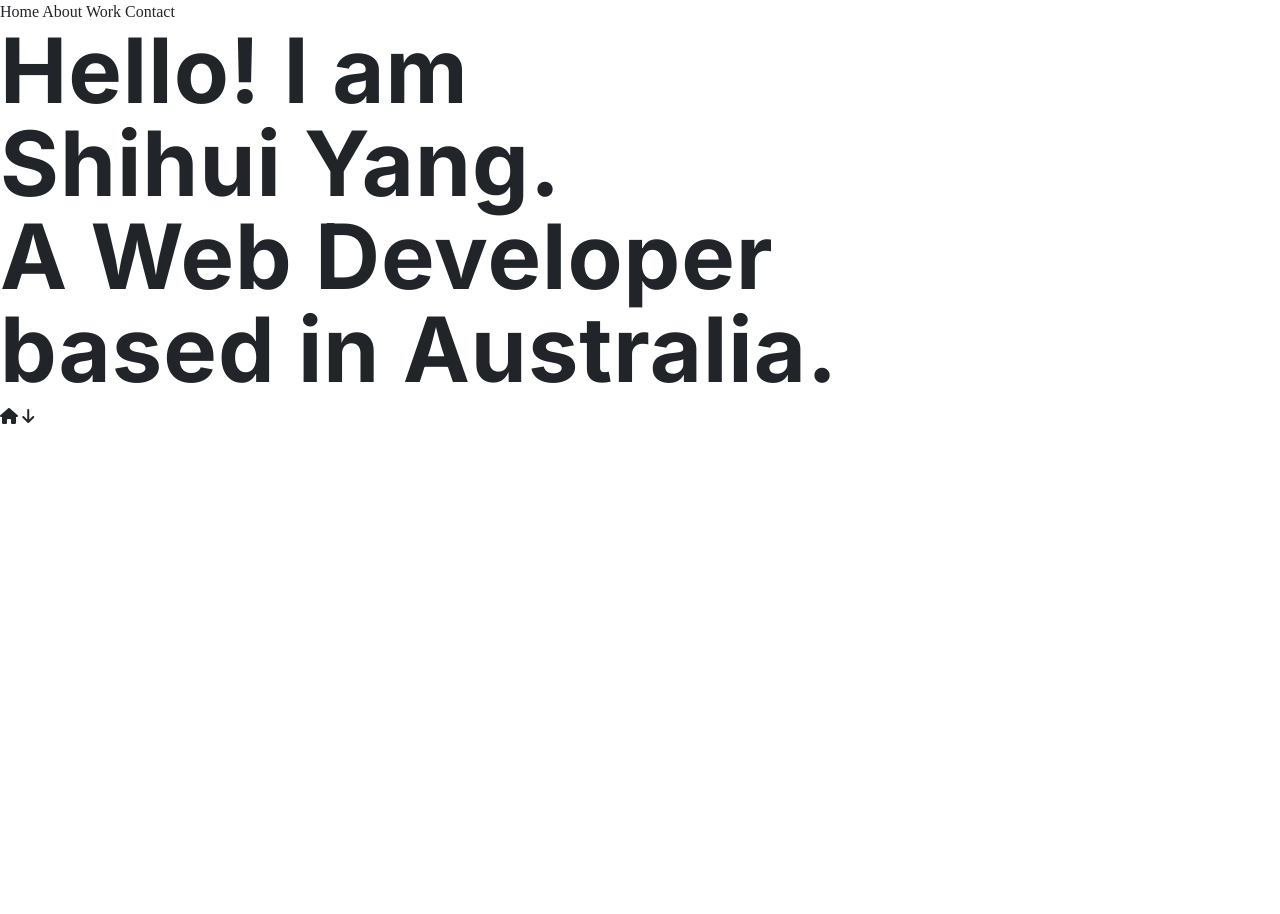
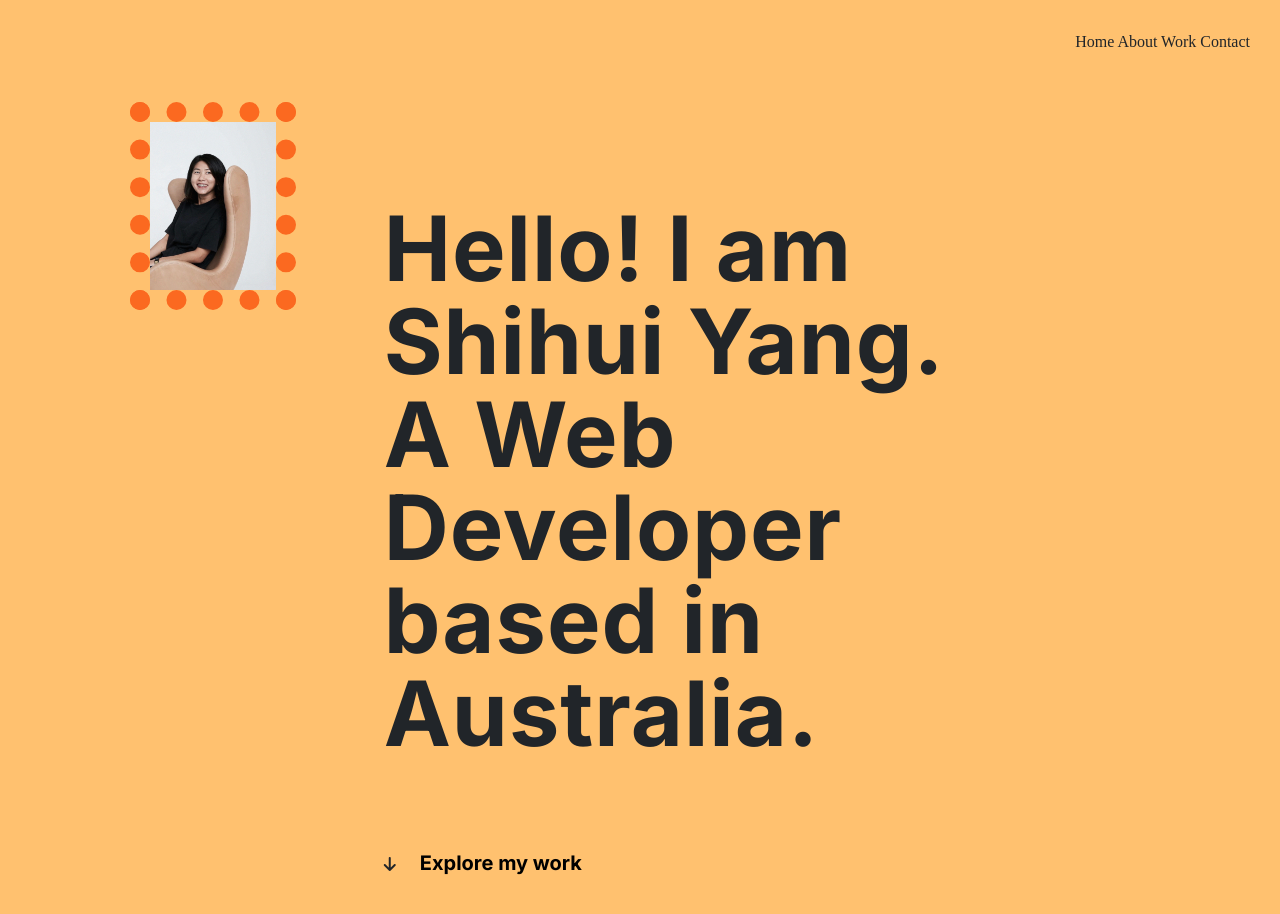
Before and after one commit to y-shihui/portfolio-website, a plain HTML site: page index.html in a window 1280 px wide. Before the commit the page ends 800 px from the top, so only its background shows below. Drawn offline with nearby package versions, Linux system fonts and the light colour scheme; a web font is replaced by a local one.

Commit message:
Styled hero

```diff
--- a/css/style.css
+++ b/css/style.css
@@ -1,5 +1,6 @@
 header {
   font-family: "Koulen", serif;
+  text-align: end;
 }
 
 h1 {
@@ -8,4 +9,24 @@ h1 {
   letter-spacing: 1px;
   font-size: 90px;
   line-height: 93px;
+  padding: 100px 70px 80px 0;
 }
+
+.hero {
+  background: #ffc16f;
+  padding: 30px 30px 60px 0;
+}
+
+.profile-photo {
+  border: 20px dotted rgb(251, 105, 32);
+  width: 180px;
+}
+
+.explore-work a {
+  font-family: "Inter", serif;
+  font-weight: bold;
+  font-size: 20px;
+  padding-left: 20px;
+  text-decoration: none;
+  color: black;
+}
--- a/index.html
+++ b/index.html
@@ -33,13 +33,30 @@
     <link rel="stylesheet" href="/css/style.css" />
   </head>
   <body>
+    <div class="hero">
       <header>Home About Work Contact</header>
+      <div class="container mt-5">
+        <div class="row justify-content-evenly">
+          <div class="col-md-2">
+            <img
+              src="/images/YangShihui_Based.jpg"
+              class="img-fluid profile-photo"
+              alt="Image of Shihui Yang"
+            />
+          </div>
+          <div class="col-md-8">
             <h1>
               Hello! I am <br />
               Shihui Yang. <br />
               A Web Developer <br />based in Australia.
             </h1>
-    <i class="fa-solid fa-house"></i>
+
+            <div class="explore-work">
               <i class="fa-solid fa-arrow-down"></i>
+              <a href="#">Explore my work</a>
+            </div>
+          </div>
+      </div>
+    </div>
   </body>
 </html>
```
Also changed, not shown: images/YangShihui_Based.jpg (added), 1 other file. Lines whose indentation alone changed are shown as unchanged.
